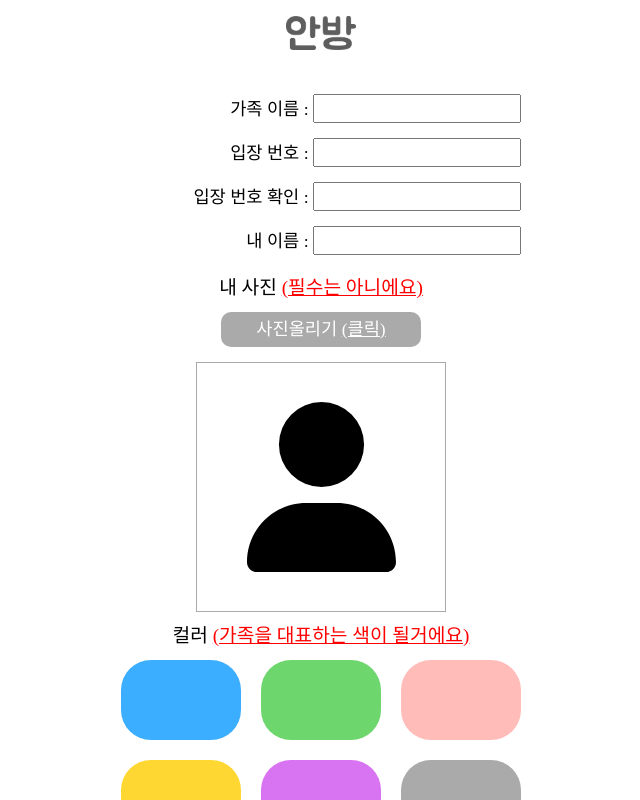
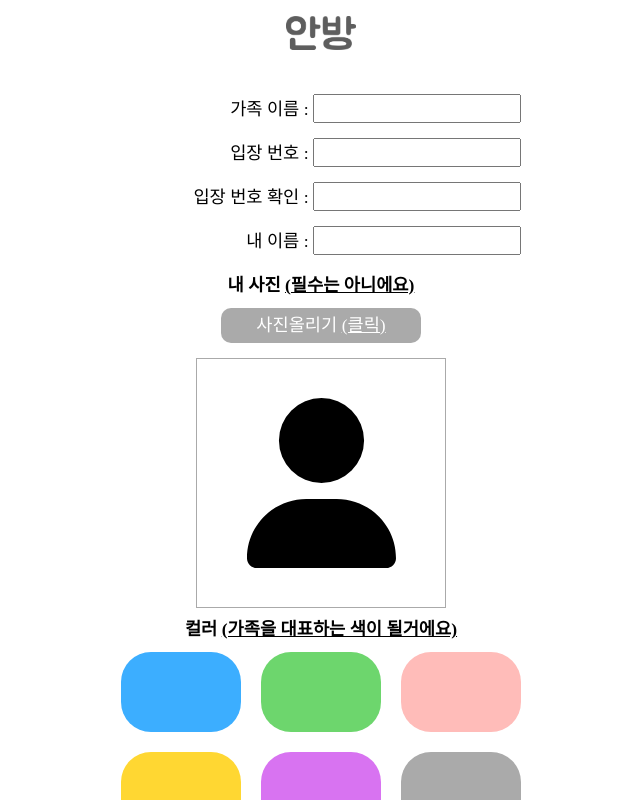
Before and after one commit to Family-Community/front-end, a React (Create React App) app: page / in a window 1280 px wide. Shown: the top 800 px of the page, without its empty margins (319-959 px from the left). Built offline with nearby package versions, Linux system fonts and the light colour scheme.

Commit message:
signup implement

```diff
--- a/src/pages/signup/body.jsx
+++ b/src/pages/signup/body.jsx
@@ -1,6 +1,15 @@
 import { SignupBody } from "./style";
 function Body() {
 
+    // 사진 업로드 시 photoBox에 띄워주기
+    const handleOnChangePhoto = (e) => {
+        const selectedPhoto = e.target.files[0];
+        const selectedPhotoUrl = URL.createObjectURL(selectedPhoto);
+
+        const photoBox = document.getElementById(`photoBox`);
+        photoBox.style.backgroundImage = `url(${selectedPhotoUrl})`;
+        photoBox.style.backgroundSize = `90%`;
+    }
     // 만들기 버튼 누를 시
     const handleOnSubmit = (e) => {
         e.preventDefault();
@@ -9,7 +18,19 @@ function Body() {
 
     // 컬러 선택 시
     const handleOnClickColor = (e) => {
-        console.log(e);
+
+        // 모든 lable 초기화
+        const colorLabelList = ["#3CAEFFLabel", "#6DD66DLabel", "#FFBCB9Label", "#FFD732Label", "#D873F1Label", "#aaaaaaLabel"];
+        colorLabelList.forEach((colorLabel) => {
+            const currColorLabel = document.getElementById(colorLabel);
+            currColorLabel.style.border = `none`;
+        })
+
+        // 선택된 컬러만 표시
+        const selectedColor = e.target.id;
+        const selectedColorLabel = document.getElementById(selectedColor);
+        selectedColorLabel.style.border = `2px solid #000`;
+
     }
     return (
         <SignupBody>
@@ -24,28 +45,29 @@ function Body() {
                     id="uploadFile"
                     type="file"
                     src=""
-                    alt="" />
+                    alt=""
+                    onChange={handleOnChangePhoto} />
                     <label htmlFor="uploadFile">사진올리기 <span>(클릭)</span></label>
-                    <div></div>
+                    <div id="photoBox"></div>
                 </div>
                 <div>
                    <p>컬러 <span>(가족을 대표하는 색이 될거에요)</span></p>
                    <div>
                         <div>
                             <input type="radio" name="color" id="#3CAEFF" />
-                            <label htmlFor="#3CAEFF" onClick={handleOnClickColor}></label>
+                            <label id="#3CAEFFLabel" htmlFor="#3CAEFF" onClick={handleOnClickColor}></label>
                             <input type="radio" name="color" id="#6DD66D" />
-                            <label htmlFor="#6DD66D" onClick={handleOnClickColor}></label>
+                            <label id="#6DD66DLabel" htmlFor="#6DD66D" onClick={handleOnClickColor}></label>
                             <input type="radio" name="color" id="#FFBCB9" />
-                            <label htmlFor="#FFBCB9" onClick={handleOnClickColor}></label>
+                            <label id="#FFBCB9Label" htmlFor="#FFBCB9" onClick={handleOnClickColor}></label>
                         </div>
                         <div>
                             <input type="radio" name="color" id="#FFD732" />
-                            <label htmlFor="#FFD732" onClick={handleOnClickColor}></label>
+                            <label id="#FFD732Label" htmlFor="#FFD732" onClick={handleOnClickColor}></label>
                             <input type="radio" name="color" id="#D873F1" />
-                            <label htmlFor="#D873F1" onClick={handleOnClickColor}></label>
+                            <label id="#D873F1Label" htmlFor="#D873F1" onClick={handleOnClickColor}></label>
                             <input type="radio" name="color" id="#aaaaaa" />
-                            <label htmlFor="#aaaaaa" onClick={handleOnClickColor}></label>
+                            <label id="#aaaaaaLabel" htmlFor="#aaaaaa" onClick={handleOnClickColor}></label>
                         </div>
                    </div>
                 </div>
--- a/src/pages/signup/style.jsx
+++ b/src/pages/signup/style.jsx
@@ -39,10 +39,10 @@ export const SignupBody = styled.div`
         div:nth-child(5){
             p{
                 text-align: center;
-                font-size: 120%;
+                font-size: 110%;
+                font-weight: 700;
                 span{
                     text-decoration: underline;
-                    color: red;
                 }
             }
             input{
@@ -78,10 +78,10 @@ export const SignupBody = styled.div`
         div:nth-child(6){
             p{
                 text-align: center;
-                font-size: 120%;
+                font-size: 110%;
+                font-weight: 700;
                 span{
                     text-decoration: underline;
-                    color: red;
                 }
             }
             div{
@@ -146,10 +146,10 @@ export const SignupBody = styled.div`
             background-color: #aaaaaa;
             color: #fff;
             margin: 0 auto;
-            font-size: 120%;
+            font-size: 110%;
             line-height: 2;
             border-radius: 10px;
-            width: 30%;
+            width: 40%;
             margin-top: 20px;
         }
     }
```
